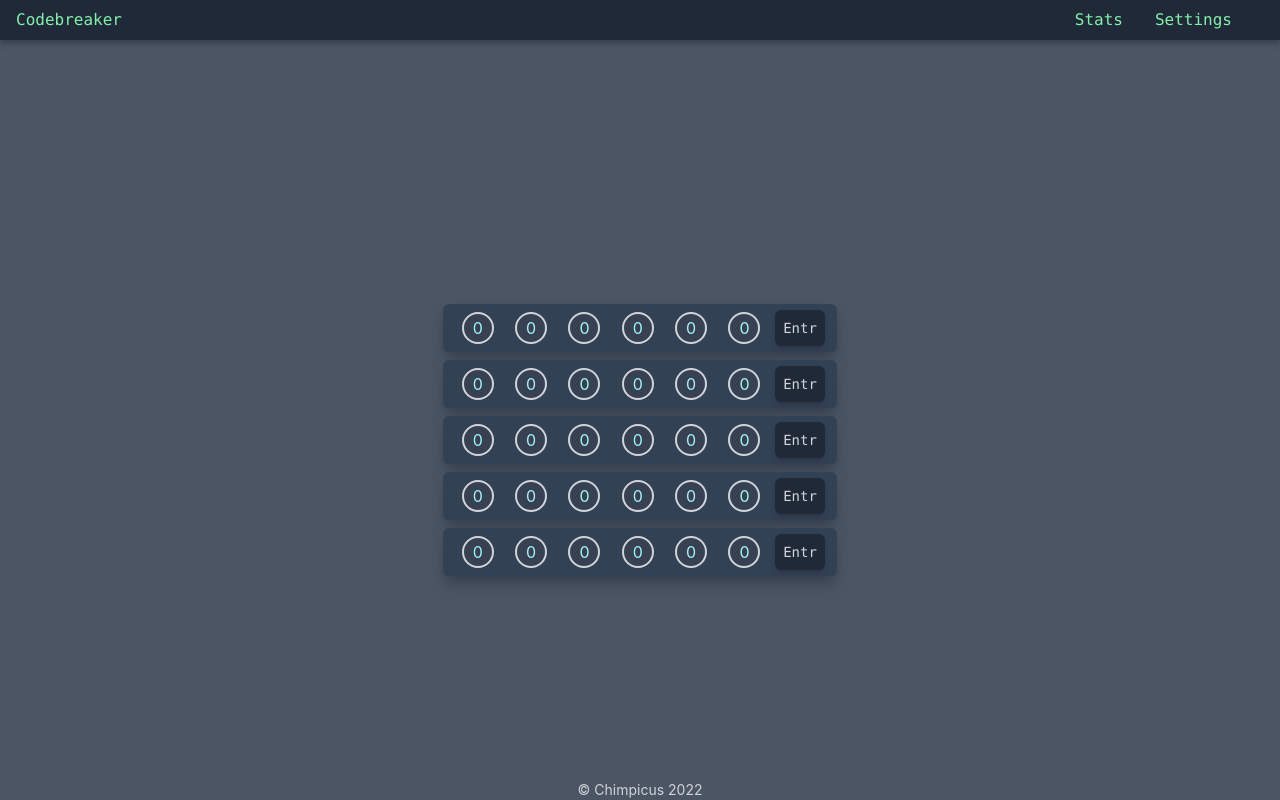
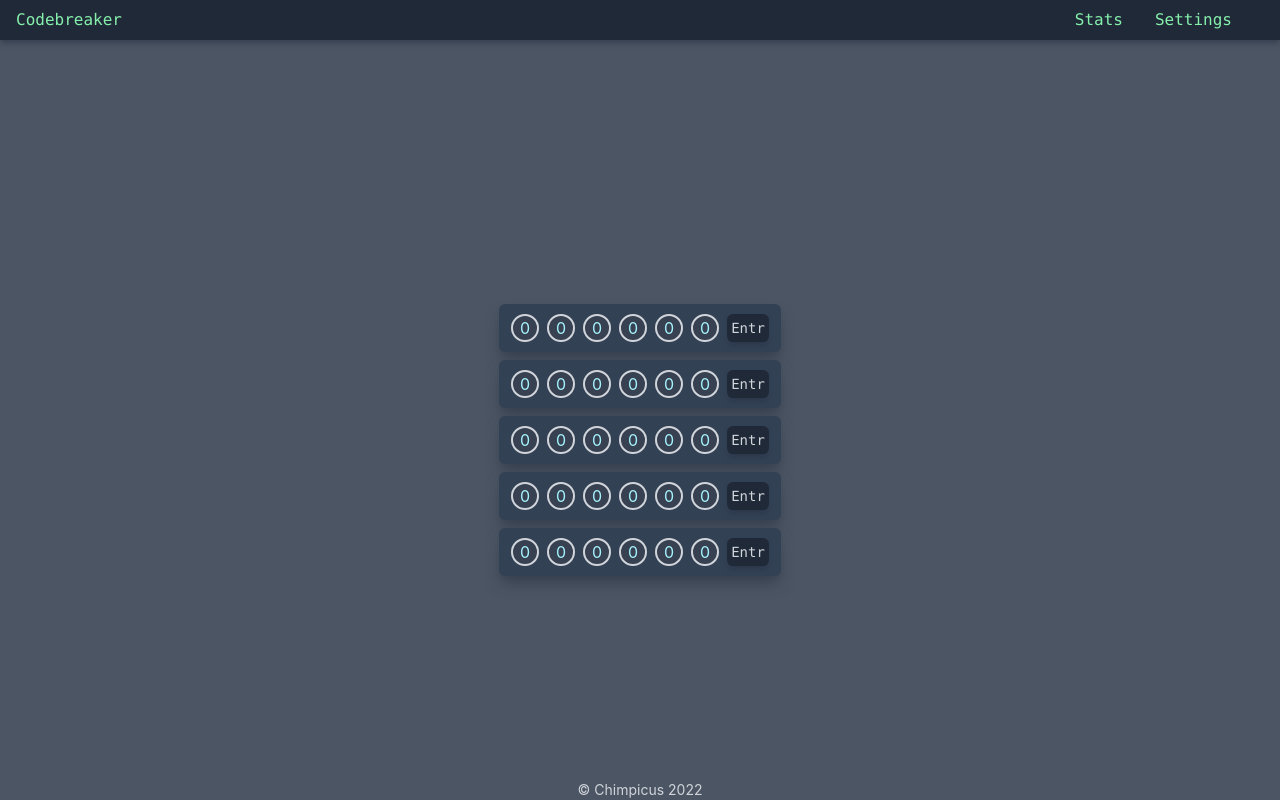
Before and after one commit to Chimpicus/Codebreaker-2.0, a Next.js app: page / in a window 1280 px wide. Built offline with nearby package versions, Linux system fonts and the light colour scheme.

Commit message:
Styling and README update

```diff
--- a/components/codebreaker/GamePiece.tsx
+++ b/components/codebreaker/GamePiece.tsx
@@ -23,7 +23,7 @@ function GamePeg() {
     return (
         <div
             id={`gamePiece_${null}_${null}`}
-            className={'flex justify-center items-center border-2 border-gray-300 rounded-3xl bg-gray-700 h-8 w-8'}
+            className={'flex justify-center items-center border-2 border-gray-300 rounded-3xl bg-gray-700 h-7 w-7 mx-1'}
             style={
                 {
                     /*insert feedback state colour here */
--- a/components/codebreaker/GameRow.tsx
+++ b/components/codebreaker/GameRow.tsx
@@ -5,7 +5,7 @@ function GameRow() {
     const gamePieces = [0, 1, 2, 3, 4, 5];
     return (
         <div className='flex m-1 px-2 bg-slate-700 rounded-md shadow-lg shadow-gray-700'>
-            <div id={`row_${null}`} className='w-80 h-12 flex justify-around'>
+            <div id={`row_${null}`} className='w-10/12 h-12 flex justify-around'>
                 {gamePieces.map((piece) => (
                     <>
                         <div className='flex justify-around items-center'>
@@ -15,7 +15,7 @@ function GameRow() {
                 ))}
             </div>
             <div className=' flex justify-center items-center m-1'>
-                <button className='p-2 rounded-md  font-mono text-sm text-gray-300 bg-gray-800 shadow-md hover:shadow-sm hover:text-green-200 transition-all select-none'>
+                <button className='p-1 my-1 rounded-md font-mono text-sm text-gray-300 bg-gray-800 shadow-md hover:shadow-sm hover:text-green-200 transition-all select-none'>
                     Entr
                 </button>
             </div>
--- a/styles/output.css
+++ b/styles/output.css
@@ -480,16 +480,14 @@ Ensure the default browser behavior of the `hidden` attribute.
   margin: 0.25rem;
 }
 
-.m-0 {
-  margin: 0px;
+.mx-1 {
+  margin-left: 0.25rem;
+  margin-right: 0.25rem;
 }
 
-.m-0\.5 {
-  margin: 0.125rem;
-}
-
-.m-2 {
-  margin: 0.5rem;
+.my-1 {
+  margin-top: 0.25rem;
+  margin-bottom: 0.25rem;
 }
 
 .flex {
@@ -500,20 +498,12 @@ Ensure the default browser behavior of the `hidden` attribute.
   height: 2.5rem;
 }
 
-.h-3 {
-  height: 0.75rem;
-}
-
 .h-screen {
   height: 100vh;
 }
 
-.h-8 {
-  height: 2rem;
-}
-
-.h-16 {
-  height: 4rem;
+.h-6 {
+  height: 1.5rem;
 }
 
 .h-12 {
@@ -524,20 +514,16 @@ Ensure the default browser behavior of the `hidden` attribute.
   height: 100%;
 }
 
-.h-6 {
-  height: 1.5rem;
+.h-7 {
+  height: 1.75rem;
 }
 
 .w-full {
   width: 100%;
 }
 
-.w-3 {
-  width: 0.75rem;
-}
-
-.w-8 {
-  width: 2rem;
+.w-6 {
+  width: 1.5rem;
 }
 
 .w-80 {
@@ -548,8 +534,16 @@ Ensure the default browser behavior of the `hidden` attribute.
   width: 100vw;
 }
 
-.w-6 {
-  width: 1.5rem;
+.w-7 {
+  width: 1.75rem;
+}
+
+.w-60 {
+  width: 15rem;
+}
+
+.w-10\/12 {
+  width: 83.333333%;
 }
 
 .select-none {
@@ -596,11 +590,6 @@ Ensure the default browser behavior of the `hidden` attribute.
   border-color: rgb(209 213 219 / var(--tw-border-opacity));
 }
 
-.border-slate-300 {
-  --tw-border-opacity: 1;
-  border-color: rgb(203 213 225 / var(--tw-border-opacity));
-}
-
 .bg-gray-800 {
   --tw-bg-opacity: 1;
   background-color: rgb(31 41 55 / var(--tw-bg-opacity));
@@ -621,20 +610,12 @@ Ensure the default browser behavior of the `hidden` attribute.
   background-color: rgb(75 85 99 / var(--tw-bg-opacity));
 }
 
+.p-2 {
+  padding: 0.5rem;
+}
+
 .p-1 {
   padding: 0.25rem;
-}
-
-.p-0\.5 {
-  padding: 0.125rem;
-}
-
-.p-0 {
-  padding: 0px;
-}
-
-.p-2 {
-  padding: 0.5rem;
 }
 
 .px-4 {
@@ -647,11 +628,6 @@ Ensure the default browser behavior of the `hidden` attribute.
   padding-right: 0.5rem;
 }
 
-.px-1 {
-  padding-left: 0.25rem;
-  padding-right: 0.25rem;
-}
-
 .font-mono {
   font-family: ui-monospace, SFMono-Regular, Menlo, Monaco, Consolas, "Liberation Mono", "Courier New", monospace;
 }
@@ -659,11 +635,6 @@ Ensure the default browser behavior of the `hidden` attribute.
 .text-sm {
   font-size: 0.875rem;
   line-height: 1.25rem;
-}
-
-.text-xs {
-  font-size: 0.75rem;
-  line-height: 1rem;
 }
 
 .text-gray-300 {
@@ -698,42 +669,10 @@ Ensure the default browser behavior of the `hidden` attribute.
   --tw-shadow: var(--tw-shadow-colored);
 }
 
-.transition {
-  transition-property: color, background-color, border-color, fill, stroke, opacity, box-shadow, transform, filter, -webkit-text-decoration-color, -webkit-backdrop-filter;
-  transition-property: color, background-color, border-color, text-decoration-color, fill, stroke, opacity, box-shadow, transform, filter, backdrop-filter;
-  transition-property: color, background-color, border-color, text-decoration-color, fill, stroke, opacity, box-shadow, transform, filter, backdrop-filter, -webkit-text-decoration-color, -webkit-backdrop-filter;
-  transition-timing-function: cubic-bezier(0.4, 0, 0.2, 1);
-  transition-duration: 150ms;
-}
-
 .transition-all {
   transition-property: all;
   transition-timing-function: cubic-bezier(0.4, 0, 0.2, 1);
   transition-duration: 150ms;
-}
-
-.hover\:border-2:hover {
-  border-width: 2px;
-}
-
-.hover\:border-slate-300:hover {
-  --tw-border-opacity: 1;
-  border-color: rgb(203 213 225 / var(--tw-border-opacity));
-}
-
-.hover\:bg-gray-800:hover {
-  --tw-bg-opacity: 1;
-  background-color: rgb(31 41 55 / var(--tw-bg-opacity));
-}
-
-.hover\:bg-gray-700:hover {
-  --tw-bg-opacity: 1;
-  background-color: rgb(55 65 81 / var(--tw-bg-opacity));
-}
-
-.hover\:bg-gray-600:hover {
-  --tw-bg-opacity: 1;
-  background-color: rgb(75 85 99 / var(--tw-bg-opacity));
 }
 
 .hover\:text-green-200:hover {
@@ -741,24 +680,6 @@ Ensure the default browser behavior of the `hidden` attribute.
   color: rgb(187 247 208 / var(--tw-text-opacity));
 }
 
-.hover\:shadow-md:hover {
-  --tw-shadow: 0 4px 6px -1px rgb(0 0 0 / 0.1), 0 2px 4px -2px rgb(0 0 0 / 0.1);
-  --tw-shadow-colored: 0 4px 6px -1px var(--tw-shadow-color), 0 2px 4px -2px var(--tw-shadow-color);
-  box-shadow: var(--tw-ring-offset-shadow, 0 0 #0000), var(--tw-ring-shadow, 0 0 #0000), var(--tw-shadow);
-}
-
-.hover\:shadow-xl:hover {
-  --tw-shadow: 0 20px 25px -5px rgb(0 0 0 / 0.1), 0 8px 10px -6px rgb(0 0 0 / 0.1);
-  --tw-shadow-colored: 0 20px 25px -5px var(--tw-shadow-color), 0 8px 10px -6px var(--tw-shadow-color);
-  box-shadow: var(--tw-ring-offset-shadow, 0 0 #0000), var(--tw-ring-shadow, 0 0 #0000), var(--tw-shadow);
-}
-
-.hover\:shadow-lg:hover {
-  --tw-shadow: 0 10px 15px -3px rgb(0 0 0 / 0.1), 0 4px 6px -4px rgb(0 0 0 / 0.1);
-  --tw-shadow-colored: 0 10px 15px -3px var(--tw-shadow-color), 0 4px 6px -4px var(--tw-shadow-color);
-  box-shadow: var(--tw-ring-offset-shadow, 0 0 #0000), var(--tw-ring-shadow, 0 0 #0000), var(--tw-shadow);
-}
-
 .hover\:shadow-sm:hover {
   --tw-shadow: 0 1px 2px 0 rgb(0 0 0 / 0.05);
   --tw-shadow-colored: 0 1px 2px 0 var(--tw-shadow-color);
```
Also changed, not shown: 1 other file (tests, documents, lock files or other folders).
